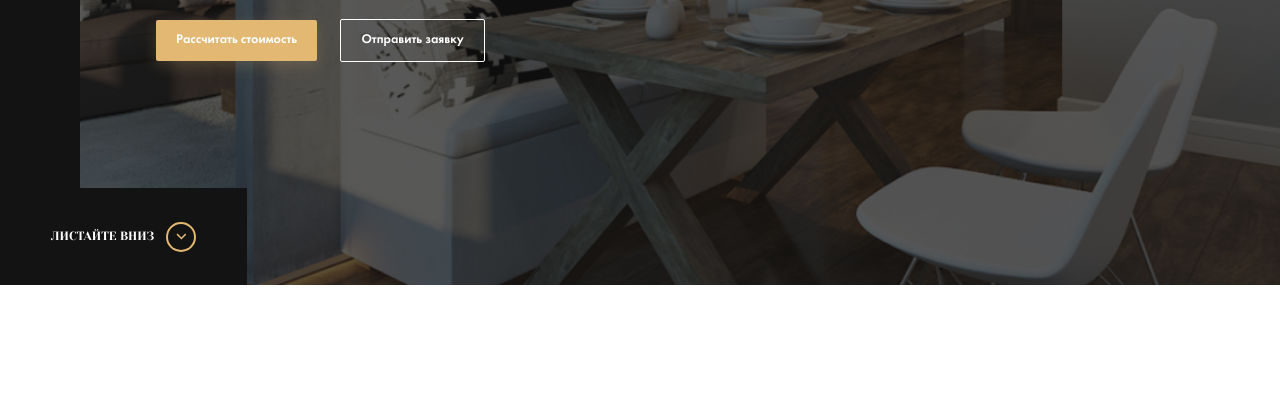
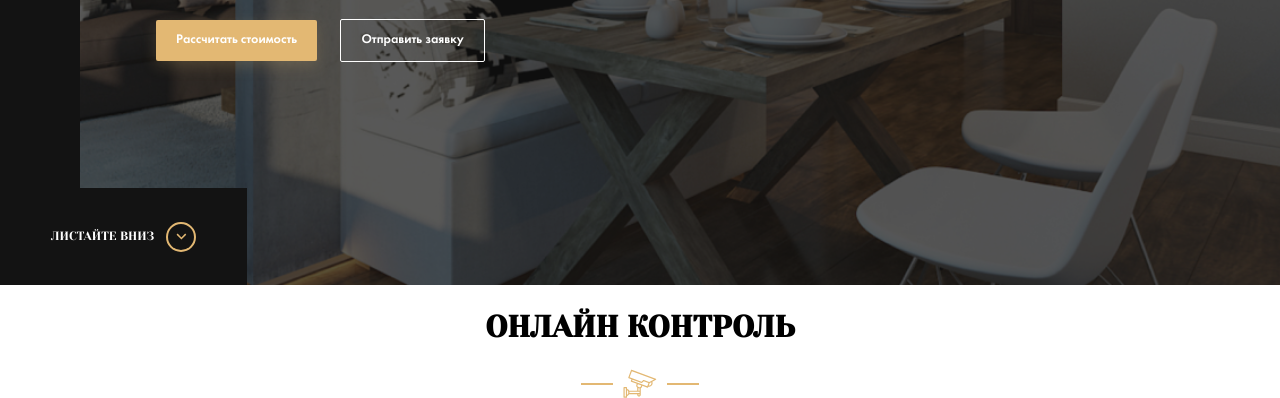
Before and after one commit to kirillfyodorov/Repair-Design, a website: page src/index.html in a window 1280 px wide. Shown: the part 515-913 px from the top of the page. Before the commit the page ends 800 px from the top, so only its background shows below. Drawn offline with Linux system fonts and the light colour scheme.

Commit message:
feat: add controll section, move settings in settings.sass

```diff
--- a/src/index.html
+++ b/src/index.html
@@ -47,6 +47,19 @@
 
             <a href="#" class="hero__scroll-down">Листайте вниз</a>
         </section>
+
+        <section class="section control">
+            <div class="container">
+                <div class="section-title">
+                    <h2 class="section-title__heading">онлайн контроль</h2>
+                    <div class="section-title__img">
+                        <img src="img/video.svg" alt="video">
+                    </div>
+                </div>
+            </div>
+        </section>
     </main>
+
+
 </body>
 </html>
--- /dev/null
+++ b/src/sass/_settings.sass
@@ -0,0 +1,24 @@
+*, *::before, *::after
+    box-sizing: border-box
+
+body
+    font-family: 'Futura Book', sans-serif
+    font-size: 14px
+
+.section
+    &-title
+        text-align: center
+        text-transform: uppercase
+        font-family: 'Yeseva One', cursive
+        font-size: 20px
+        &__img
+            display: flex
+            align-items: center
+            justify-content: center
+            &::before, &::after
+                content: ''
+                display: inline-block
+                height: 2px
+                width: 32px
+                background-color: $primary
+                margin: 0px 10px
--- a/src/sass/style.sass
+++ b/src/sass/style.sass
@@ -3,12 +3,7 @@
 @import 'variables'
 @import 'interface'
 @import 'grid'
+@import 'settings'
 @import 'templates/header'
 @import 'templates/hero'
-
-*, *::before, *::after
-    box-sizing: border-box
-
-body
-    font-family: 'Futura Book', sans-serif
-    font-size: 14px
+@import 'templates/controll'
```
Also changed, not shown: src/css/style.css, src/img/video.svg (added), src/sass/templates/_controll.sass (added), 1 other file.
